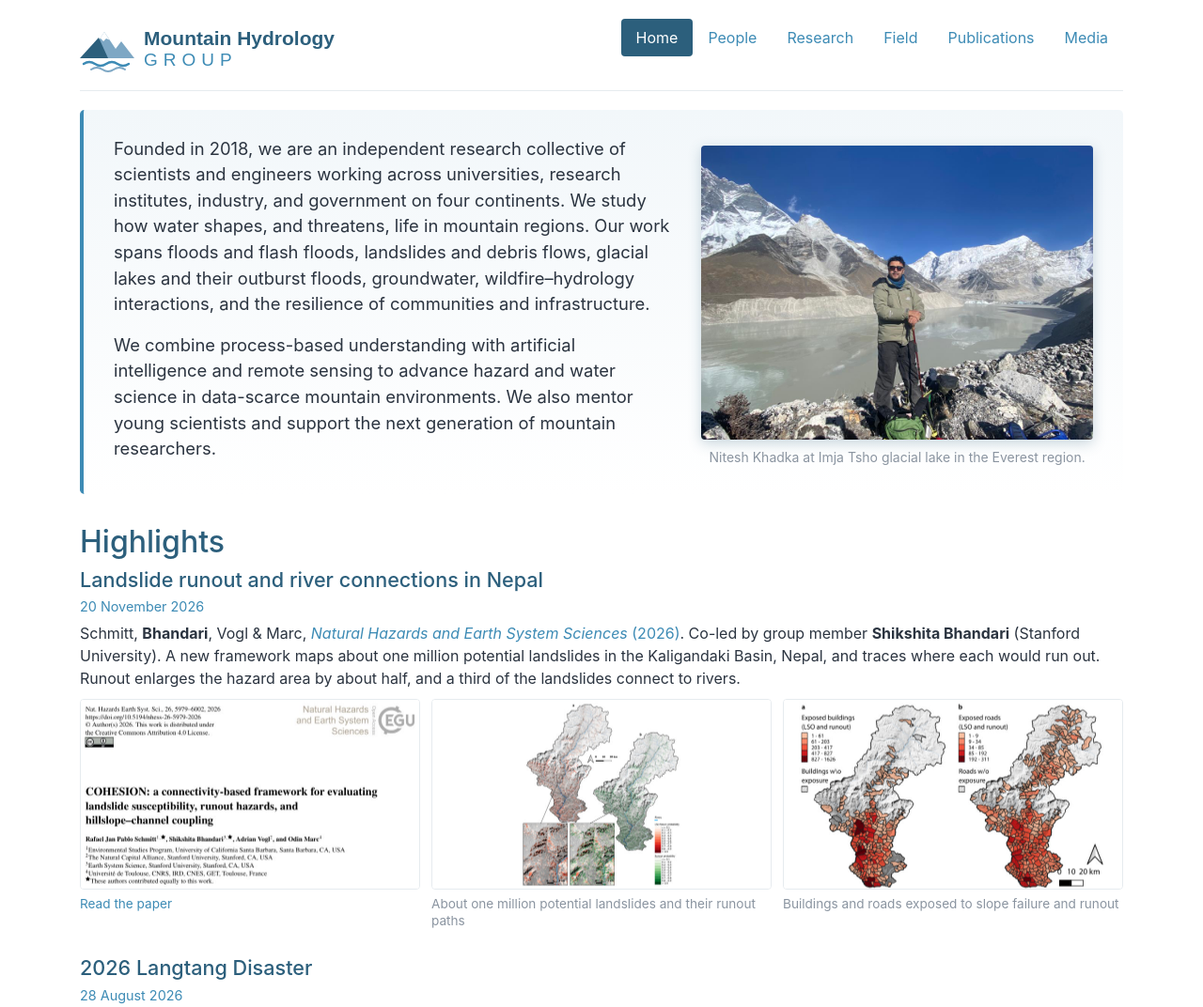
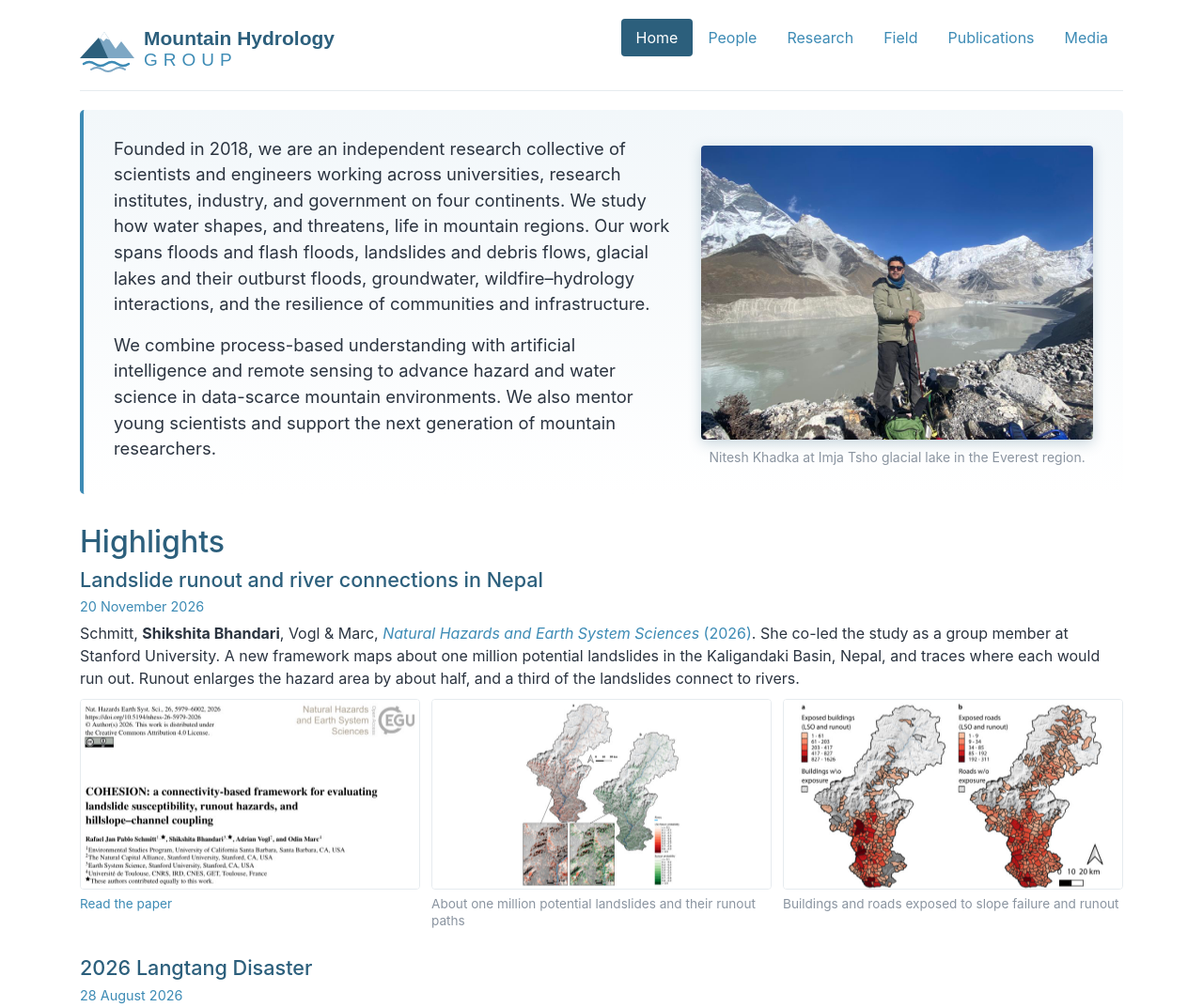
Before and after one commit to geokshitij/mhydro, a Jekyll site: the page built from index.html, in a window 1280 px wide, cut to the strip 0-1072 px from the top of the page. Shown: the whole strip at 94% size. Built offline with Jekyll 4.4.1, drawn with Linux system fonts in a browser that asks for light colours.

Commit message:
Highlights: own page for each highlight, all-highlights page, link previews; Shikshita Bhandari full name
Co-Authored-By: Claude Opus 5.5 <noreply@anthropic.com>

```diff
--- a/_data/highlights.yml
+++ b/_data/highlights.yml
@@ -7,6 +7,9 @@
 #            e.g. /mhydro/#2026-11-20-landslide-runout-and-river-connections-in-nepal
 #            Blocks without a date get a link from the title alone.
 #   lead:    optional one-line text under the heading
+#
+# Each highlight also has its own page in highlights/. After adding or renaming
+# a highlight, run:  python3 scripts/make_highlight_pages.py
 #
 # Card fields:
 #   kind:    image | video   (default image)
@@ -19,7 +22,7 @@
 
 - title: "Landslide runout and river connections in Nepal"
   date: "2026-11-20"
-  lead: 'Schmitt, <b>Bhandari</b>, Vogl &amp; Marc, <a href="https://doi.org/10.5194/nhess-26-5979-2026"><i>Natural Hazards and Earth System Sciences</i> (2026)</a>. Co-led by group member <b>Shikshita Bhandari</b> (Stanford University). A new framework maps about one million potential landslides in the Kaligandaki Basin, Nepal, and traces where each would run out. Runout enlarges the hazard area by about half, and a third of the landslides connect to rivers.'
+  lead: 'Schmitt, <b>Shikshita Bhandari</b>, Vogl &amp; Marc, <a href="https://doi.org/10.5194/nhess-26-5979-2026"><i>Natural Hazards and Earth System Sciences</i> (2026)</a>. She co-led the study as a group member at Stanford University. A new framework maps about one million potential landslides in the Kaligandaki Basin, Nepal, and traces where each would run out. Runout enlarges the hazard area by about half, and a third of the landslides connect to rivers.'
   cards:
     - src: /img/highlights/nhess-2026-paper-thumb.jpg
       link: https://doi.org/10.5194/nhess-26-5979-2026
--- a/_includes/highlight-block.html
+++ b/_includes/highlight-block.html
@@ -5,9 +5,15 @@ Fields are described at the top of _data/highlights.yml.
 {% assign block = include.block %}
 {% assign slug = block.title | slugify %}
 {% if block.date %}{% capture hid %}{{ block.date | date: "%Y-%m-%d" }}-{{ slug }}{% endcapture %}{% else %}{% assign hid = slug %}{% endif %}
+{% capture hpage %}{{ site.base }}/highlights/{{ hid | strip }}.html{% endcapture %}
 <div class="highlight" id="{{ hid | strip }}">
-    <h3><a class="highlight-anchor" href="#{{ hid | strip }}" title="Link to this highlight">{{ block.title }}</a></h3>
-    {% if block.date %}<p class="highlight-date"><a href="#{{ hid | strip }}">{{ block.date | date: "%-d %B %Y" }}</a></p>{% endif %}
+    {% if include.standalone %}
+    <h3>{{ block.title }}</h3>
+    {% if block.date %}<p class="highlight-date">{{ block.date | date: "%-d %B %Y" }}</p>{% endif %}
+    {% else %}
+    <h3><a class="highlight-anchor" href="{{ hpage | strip }}" title="Open this highlight on its own page">{{ block.title }}</a></h3>
+    {% if block.date %}<p class="highlight-date"><a href="{{ site.base }}/#{{ hid | strip }}" title="Link to this highlight on the home page">{{ block.date | date: "%-d %B %Y" }}</a></p>{% endif %}
+    {% endif %}
     {% if block.lead %}<p class="highlight-lead">{{ block.lead }}</p>{% endif %}
     <div class="highlight-row">
         {% for card in block.cards %}
--- a/_layouts/default.html
+++ b/_layouts/default.html
@@ -7,6 +7,21 @@
             <title>{{ site.name }}</title>
         {% endif %}
         <meta charset="utf-8">
+        {% capture og_title %}{% if page.title and page.title != "Home" %}{{ page.title }}{% else %}{{ site.name }}{% endif %}{% endcapture %}
+        {% capture og_desc %}{{ page.description | default: site.description }}{% endcapture %}
+        <meta name="description" content="{{ og_desc | strip_html | strip_newlines | strip | escape }}">
+        <meta property="og:site_name" content="{{ site.name }}">
+        <meta property="og:title" content="{{ og_title | strip | escape }}">
+        <meta property="og:description" content="{{ og_desc | strip_html | strip_newlines | strip | escape }}">
+        <meta property="og:url" content="{{ site.url }}{{ site.base }}{{ page.url | replace: 'index.html', '' }}">
+        <meta property="og:type" content="website">
+        {% if page.image %}
+        <meta property="og:image" content="{{ site.url }}{{ site.base }}{{ page.image }}">
+        <meta name="twitter:card" content="summary_large_image">
+        {% else %}
+        <meta property="og:image" content="{{ site.url }}{{ site.base }}/img/imja-tsho.jpg">
+        <meta name="twitter:card" content="summary">
+        {% endif %}
         <link rel="icon" type="image/svg+xml"
               href="{{ site.base }}/img/favicon.svg">
         <link rel="icon" type="image/png" sizes="32x32"
--- a/css/group.scss
+++ b/css/group.scss
@@ -434,3 +434,9 @@ svg {
     // make the alignment just like img from bootstrap's reboot.scss
     vertical-align: middle;
 }
+
+.highlight-nav,
+.highlight-share {
+    font-size: 0.95rem;
+    margin: 0.4em 0 1em;
+}
--- /dev/null
+++ b/highlights/from-the-field.html
@@ -0,0 +1,6 @@
+---
+layout: highlight
+title: "From the Field"
+description: "Debris flow track through a village in Darjeeling, October 2025"
+image: /img/expeditions/darjeeling-debris-2025/01.jpg
+---
```
Also changed, not shown: _layouts/highlight.html (added, +14 -0 lines), highlights/2026-08-28-2026-langtang-disaster.html (added, +7 -0 lines), highlights/2026-11-03-cascading-hazards-and-early-warning-in-the-himalayas.html (added, +7 -0 lines), highlights/2026-11-20-landslide-runout-and-river-connections-in-nepal.html (added, +7 -0 lines), highlights/index.html (added, +9 -0 lines), scripts/make_highlight_pages.py (added, +47 -0 lines).
